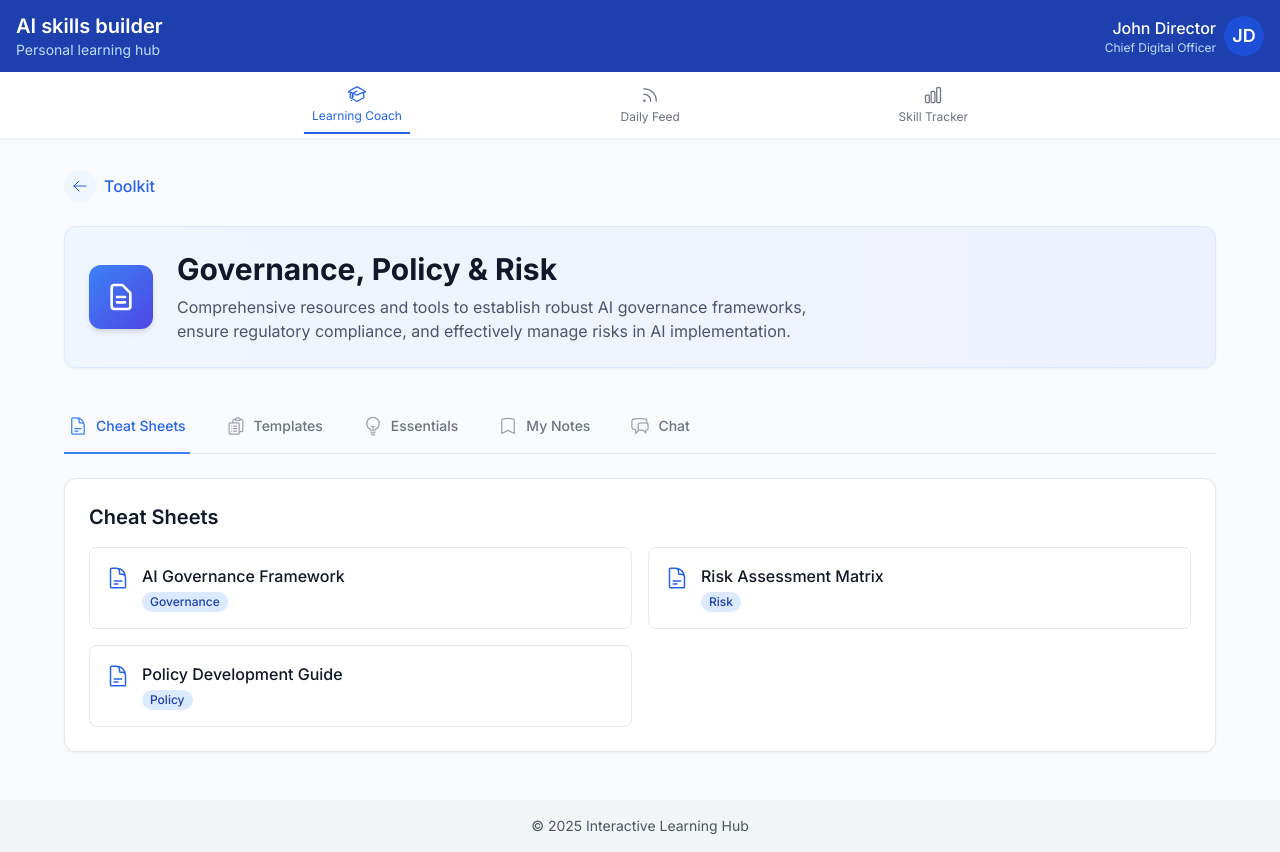
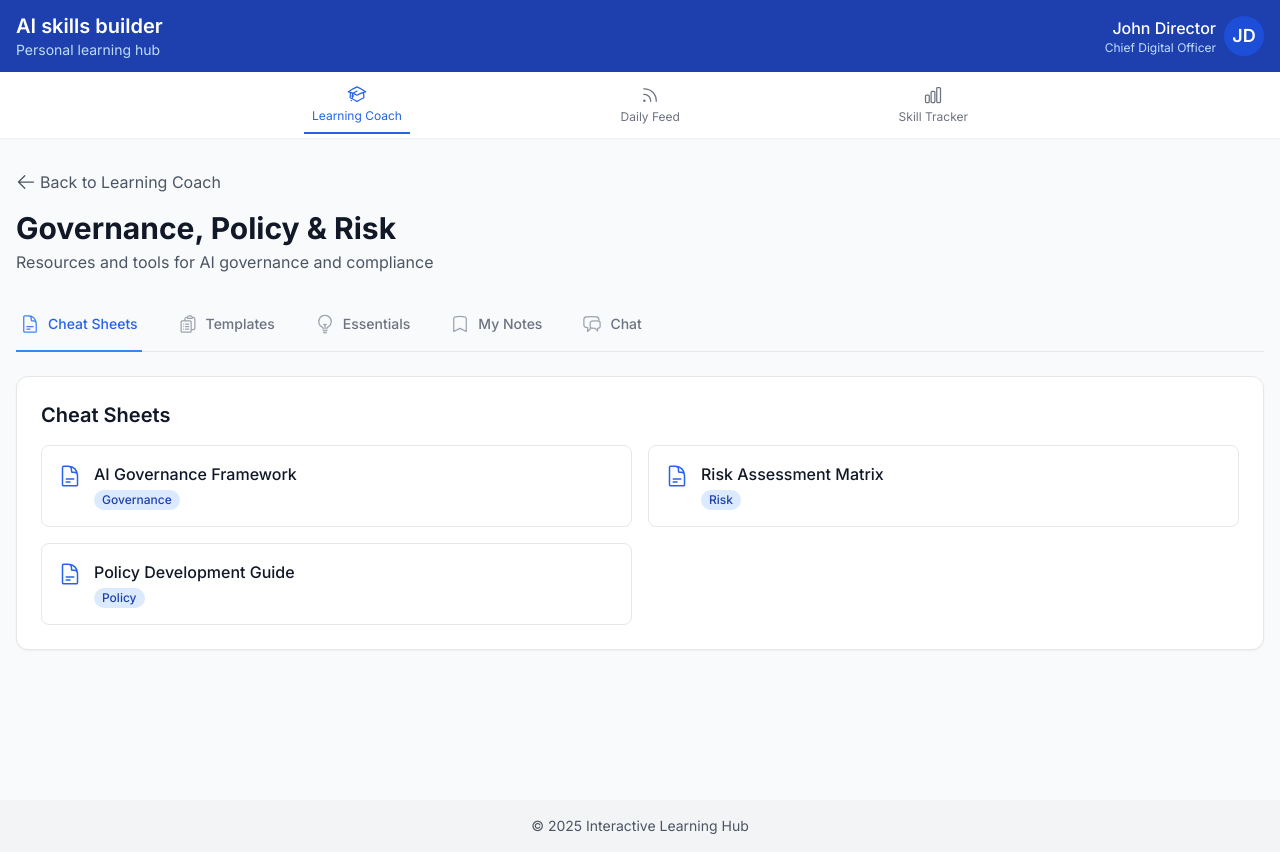
Before and after one commit to danr75/Test2Rapid, a Next.js app: page /ai-skills-toolkit/governance-policy-risk in a window 1280 px wide. Built offline with nearby package versions, Linux system fonts and the light colour scheme.

Commit message:
My toolkit2

```diff
--- a/src/pages/ai-skills-toolkit/governance-policy-risk.tsx
+++ b/src/pages/ai-skills-toolkit/governance-policy-risk.tsx
@@ -220,33 +220,20 @@ const GovernancePolicyRisk = () => {
 
       <Header activeTab="learning-coach" />
 
-      <main className="container mx-auto px-4 py-6 sm:py-8">
-        <div className="max-w-6xl mx-auto">
-          {/* Back button with improved styling */}
+      <main className="container mx-auto px-4 py-8">
+        <div className="mb-6">
           <button
             onClick={() => router.back()}
-            className="group flex items-center text-blue-600 hover:text-blue-800 mb-6 transition-colors duration-200"
-            aria-label="Return to AI Skills Toolkit"
+            className="flex items-center text-gray-600 hover:text-gray-900 mb-4"
           >
-            <div className="flex items-center justify-center w-8 h-8 bg-blue-50 rounded-full group-hover:bg-blue-100 transition-colors duration-200 mr-2">
-              <ArrowLeftIcon className="h-4 w-4" />
-            </div>
-            <span className="font-medium">Toolkit</span>
+            <ArrowLeftIcon className="h-5 w-5 mr-1" />
+            Back to Learning Coach
           </button>
 
-          {/* Enhanced Header Section */}
-          <div className="bg-gradient-to-r from-blue-50 to-indigo-50 rounded-xl shadow-sm border border-blue-100 p-6 mb-8">
-            <div className="flex flex-col sm:flex-row sm:items-center">
-              <div className="h-16 w-16 bg-gradient-to-br from-blue-500 to-indigo-600 text-white rounded-xl flex items-center justify-center flex-shrink-0 shadow-md">
-                <svg xmlns="http://www.w3.org/2000/svg" className="h-8 w-8" fill="none" viewBox="0 0 24 24" stroke="currentColor">
-                  <path strokeLinecap="round" strokeLinejoin="round" strokeWidth={2} d="M9 12h6m-6 4h6m2 5H7a2 2 0 01-2-2V5a2 2 0 012-2h5.586a1 1 0 01.707.293l5.414 5.414a1 1 0 01.293.707V19a2 2 0 01-2 2z" />
-                </svg>
-              </div>
-              <div className="mt-4 sm:mt-0 sm:ml-6">
-                <h1 className="text-2xl md:text-3xl font-bold text-gray-900 leading-tight">Governance, Policy & Risk</h1>
-                <p className="mt-2 text-gray-600 max-w-2xl">
-                  Comprehensive resources and tools to establish robust AI governance frameworks, ensure regulatory compliance, and effectively manage risks in AI implementation.
-                </p>
+          <div className="flex flex-col md:flex-row md:items-center md:justify-between">
+            <div>
+              <h1 className="text-3xl font-bold text-gray-900">Governance, Policy & Risk</h1>
+              <p className="text-gray-600 mt-1">Resources and tools for AI governance and compliance</p>
             </div>
           </div>
         </div>
@@ -285,7 +272,6 @@ const GovernancePolicyRisk = () => {
         <div className="bg-white rounded-xl shadow-sm border border-gray-200 p-6">
           {renderTabContent()}
         </div>
-        </div>
       </main>
     </div>
   );
```
Lines whose indentation alone changed are shown as unchanged.
